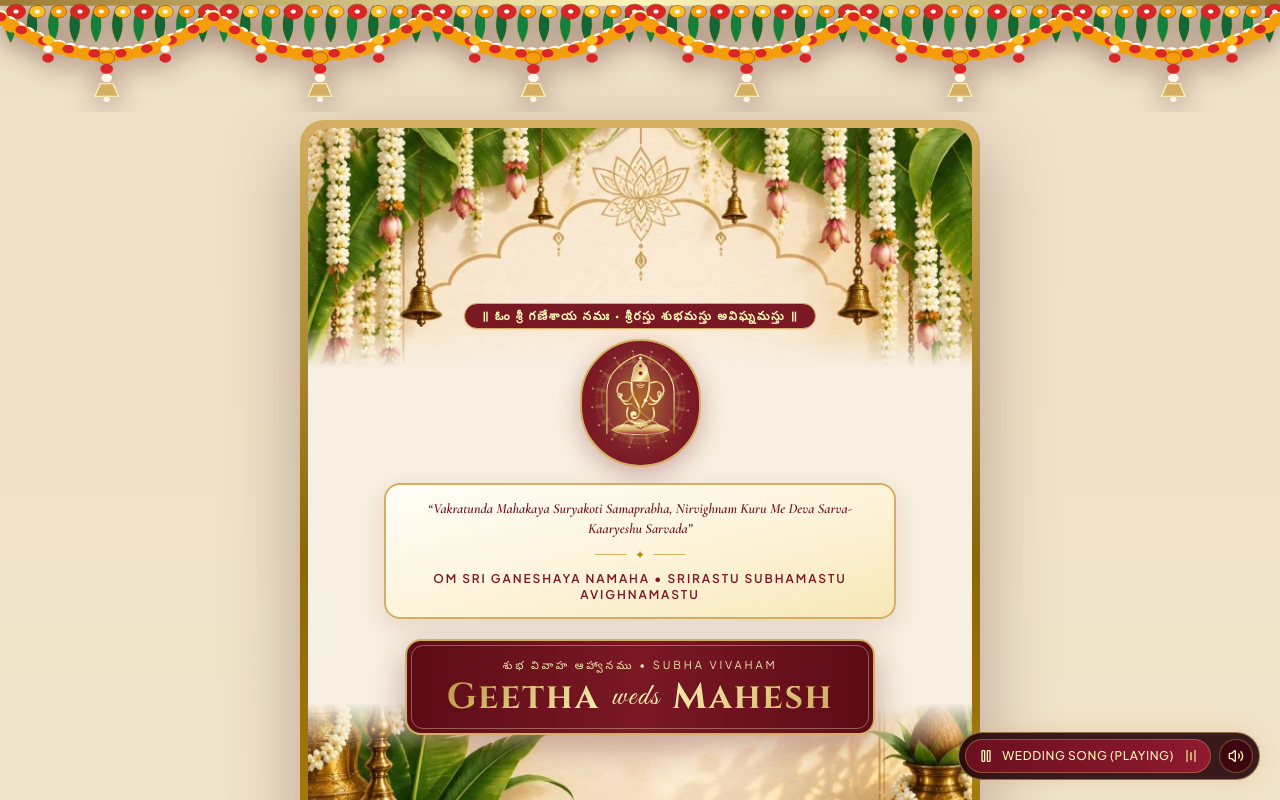
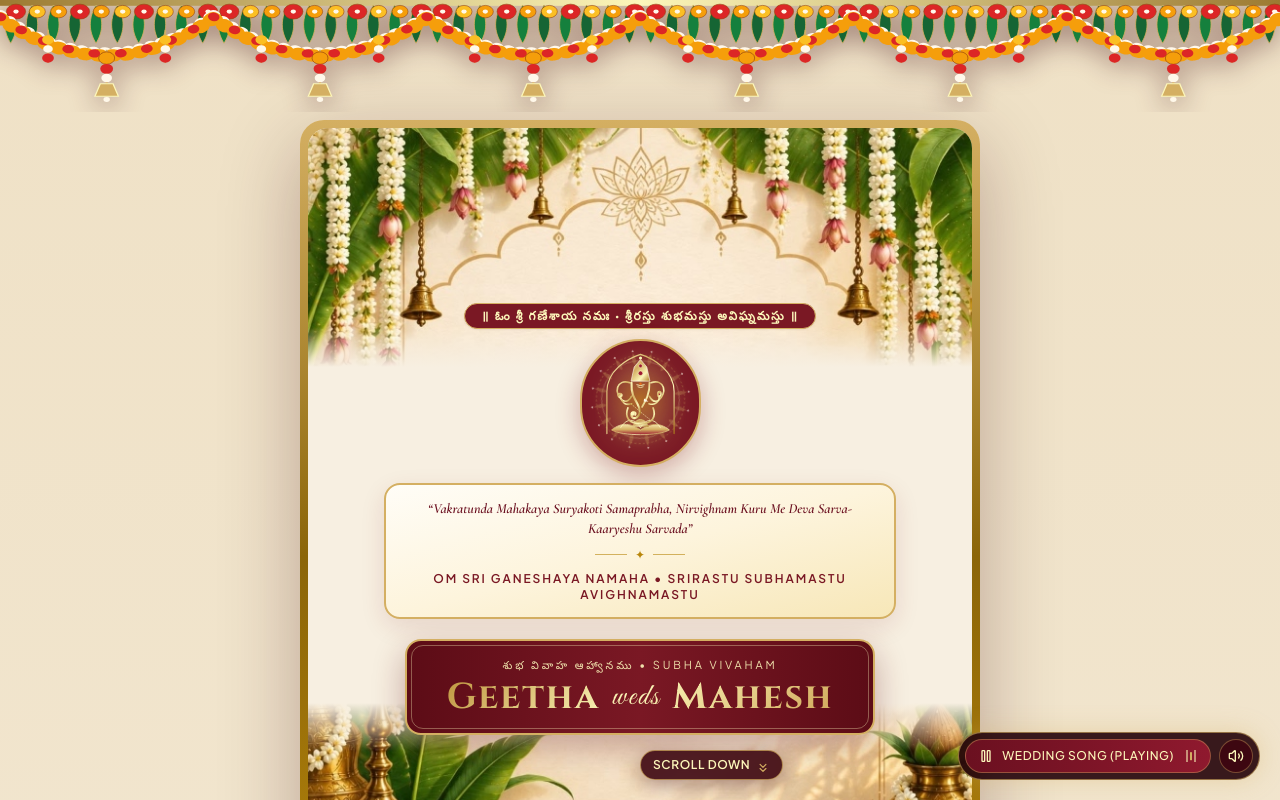
Before and after one commit to dyuforge/Geetha-weds-Mahesh, a React (Vite) app: page / in a window 1280 px wide. Both pictures are taken after a click on the button 640 px from the left and 505 px from the top of the page. Shown: the top 800 px of the page. Built offline with nearby package versions, Linux system fonts and the light colour scheme.

Commit message:
Add animated Scroll Down hint on main invitation until end of page

```diff
--- a/src/App.tsx
+++ b/src/App.tsx
@@ -6,6 +6,7 @@ import { MainInvitationHero } from './components/MainInvitationHero';
 import { WeddingDetailsSection } from './components/WeddingDetailsSection';
 import { FooterSection } from './components/FooterSection';
 import { AudioController } from './components/AudioController';
+import { ScrollDownHint } from './components/ScrollDownHint';
 
 export function App() {
   const [weddingData, setWeddingData] = useState<WeddingData>(defaultWeddingData);
@@ -63,6 +64,9 @@ export function App() {
               onUpdateData={setWeddingData}
               onReplayEnvelope={handleReplayEnvelope}
             />
+
+            {/* Scroll Down Hint (shown only on invitation page until the end) */}
+            <ScrollDownHint />
           </motion.main>
         )}
       </AnimatePresence>
--- /dev/null
+++ b/src/components/ScrollDownHint.tsx
@@ -0,0 +1,59 @@
+import React, { useEffect, useState } from 'react';
+import { AnimatePresence, motion } from 'framer-motion';
+import { ChevronsDown } from 'lucide-react';
+
+export const ScrollDownHint: React.FC = () => {
+  const [isAtEnd, setIsAtEnd] = useState(false);
+
+  useEffect(() => {
+    const checkScroll = () => {
+      const scrolledToBottom =
+        window.innerHeight + window.scrollY >=
+        document.documentElement.scrollHeight - 80;
+      setIsAtEnd(scrolledToBottom);
+    };
+
+    checkScroll();
+    window.addEventListener('scroll', checkScroll, { passive: true });
+    window.addEventListener('resize', checkScroll, { passive: true });
+    return () => {
+      window.removeEventListener('scroll', checkScroll);
+      window.removeEventListener('resize', checkScroll);
+    };
+  }, []);
+
+  const handleScrollDown = () => {
+    window.scrollBy({
+      top: Math.round(window.innerHeight * 0.75),
+      behavior: 'smooth',
+    });
+  };
+
+  return (
+    <AnimatePresence>
+      {!isAtEnd && (
+        <motion.button
+          type="button"
+          onClick={handleScrollDown}
+          initial={{ opacity: 0, y: 12 }}
+          animate={{ opacity: 1, y: 0 }}
+          exit={{ opacity: 0, y: 12 }}
+          transition={{ duration: 0.25 }}
+          aria-label="Scroll down"
+          className="fixed bottom-5 left-4 sm:left-1/2 sm:-translate-x-1/2 z-40 inline-flex items-center gap-1.5 px-3 py-1.5 rounded-full bg-[#3D0711]/90 hover:bg-[#5C0C16] backdrop-blur-md border border-[#D4AF62]/70 shadow-[0_6px_20px_rgba(61,11,17,0.4)] text-[#FCF6BA] cursor-pointer transition-colors"
+        >
+          <span className="text-[10px] sm:text-xs font-sans font-semibold uppercase tracking-wider">
+            Scroll Down
+          </span>
+          <motion.span
+            animate={{ y: [0, 3.5, 0] }}
+            transition={{ repeat: Infinity, duration: 1.2, ease: 'easeInOut' }}
+            className="inline-flex items-center"
+          >
+            <ChevronsDown className="w-3.5 h-3.5 text-[#D4AF62]" />
+          </motion.span>
+        </motion.button>
+      )}
+    </AnimatePresence>
+  );
+};
```
